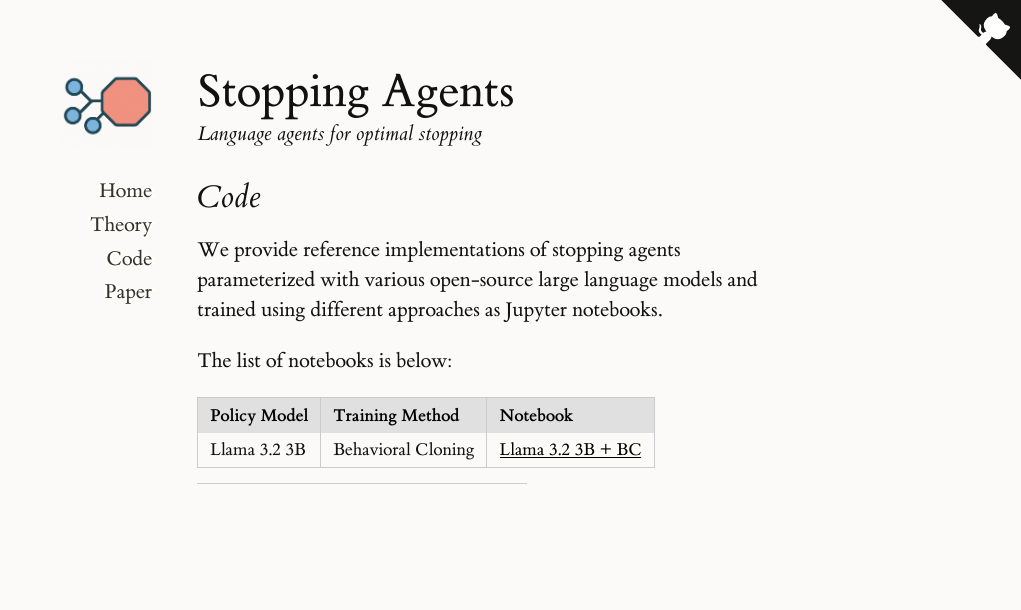
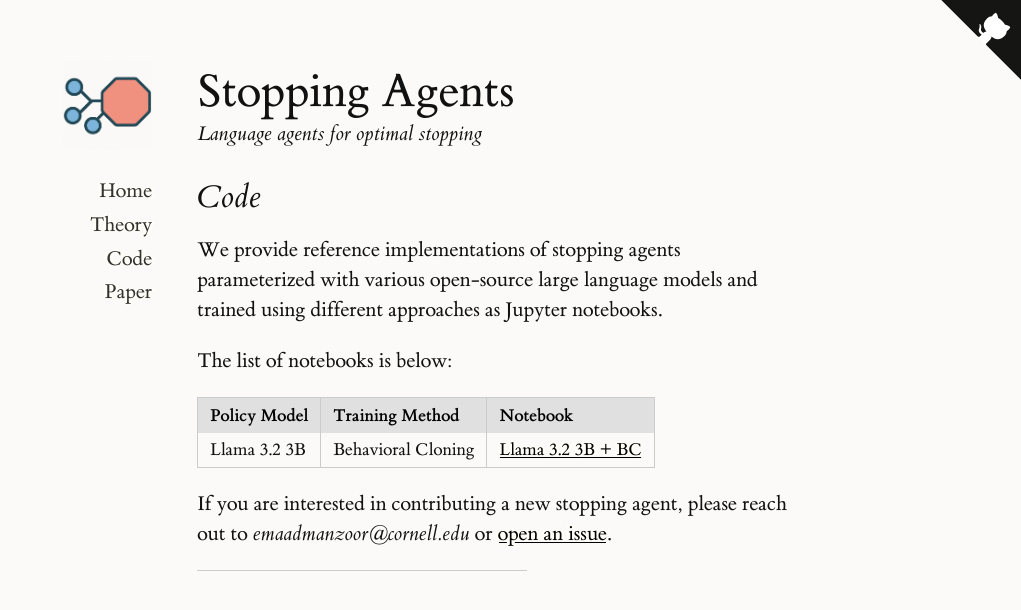
Before and after one commit to emaadmanzoor/stopping-agents, a Jekyll site: the page built from code.md, in a window 1280 px wide. Shown: the top 610 px of the page, without its empty margins (259-1280 px from the left). Built offline with Jekyll 4.4.1, drawn with Linux system fonts in a browser that asks for light colours.

Commit message:
Update code.md

```diff
--- a/code.md
+++ b/code.md
@@ -23,4 +23,7 @@
 | ------------ | --------------- | -------- |
 | Llama 3.2 3B | Behavioral Cloning | [Llama 3.2 3B + BC](https://github.com/emaadmanzoor/stopping-agents/blob/main/notebooks/llama_3.2_3B_BC.ipynb) |
 
+If you are interested in contributing a new stopping agent, please reach out
+to *emaadmanzoor@cornell.edu* or [open an issue](https://github.com/emaadmanzoor/stopping-agents/issues).
+
 <hr/>
```
